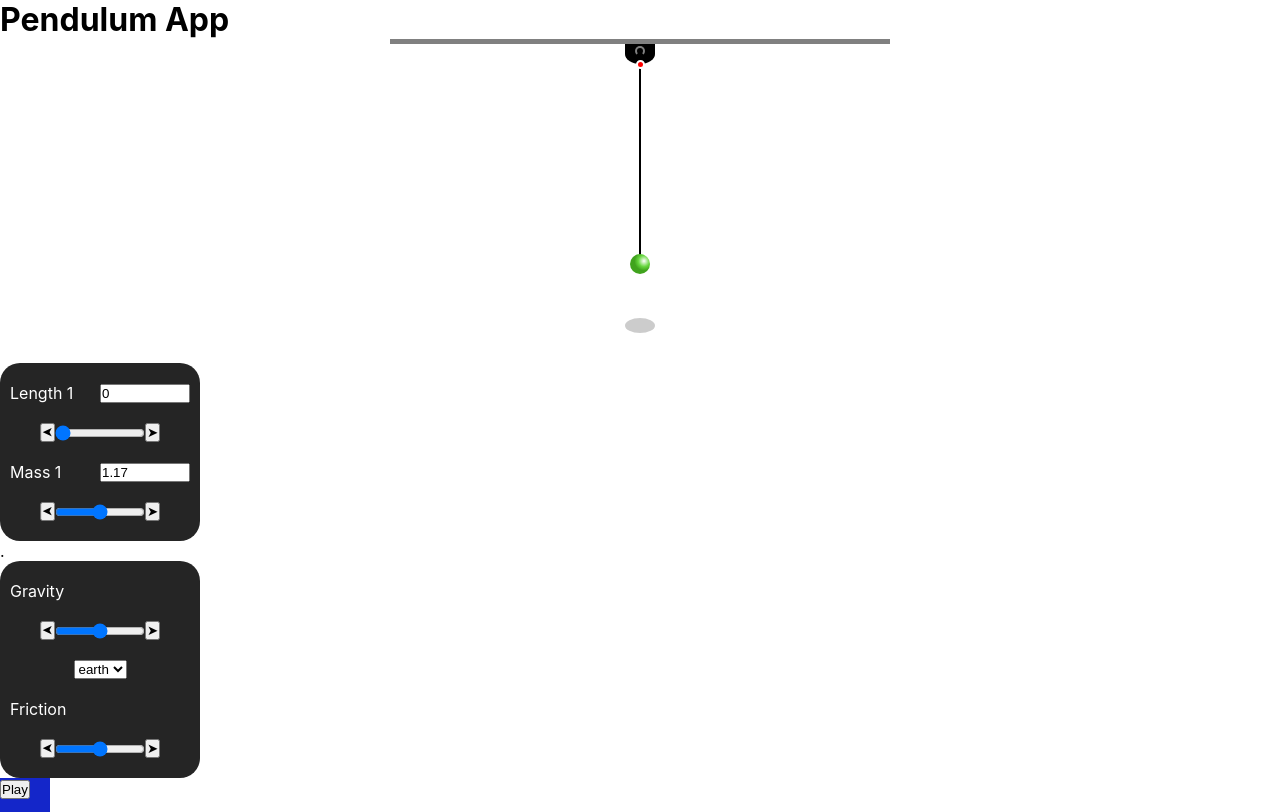
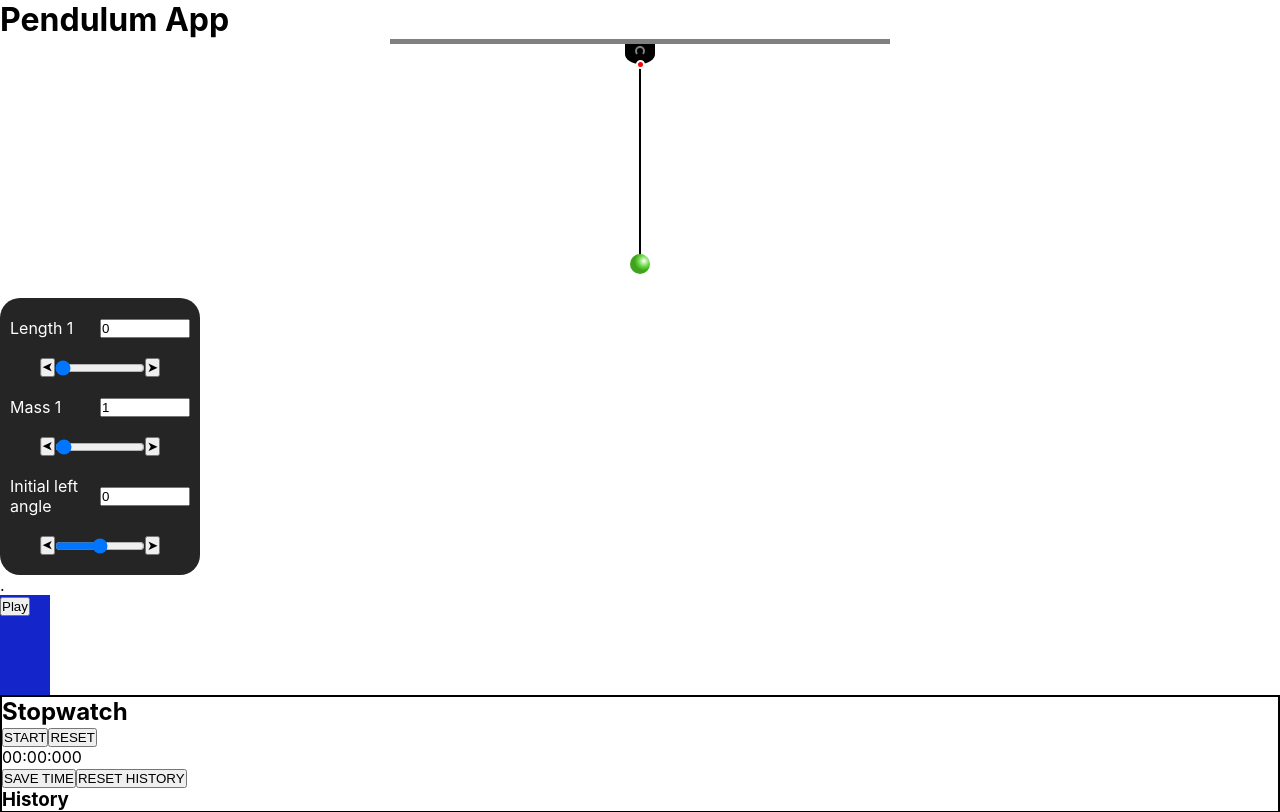
Before and after one commit to jganz6/pendulum-app, a React (Create React App) app: page / in a window 1280 px wide. Shown: the top 812 px of the page. Built offline with nearby package versions, Linux system fonts and the light colour scheme.

Commit message:
implement

```diff
--- a/src/App.js
+++ b/src/App.js
@@ -1,6 +1,6 @@
-import React, { useState } from "react";
+import React, { useState, useEffect } from "react";
 import SettingsMass from "./components/SettingsMass";
-import SettingsGravity from "./components/SettingsGravity";
+// import SettingsGravity from "./components/SettingsGravity";
 import Ruller from "./components/Ruller";
 import ObjectItem from "./components/ObjectItem";
 import Pendulum from "./components/Pendulum";
@@ -8,18 +8,43 @@ import Stopwatch from "./components/Stopwatch";
 
 function App() {
   const [objLength, setObjLength] = useState(0);
+  const [objLeftAngle, setObjLeftAngle] = useState(0);
+  const [amplitudoPlus, setAmplitudoPlus] = useState(0);
+  const [amplitudoMinus, setAmplitudoMinus] = useState(0);
+  const [objMass, setObjMass] = useState(1);
   const [playPendulum, setPlayPendulum] = useState(false);
+  useEffect(() => {
+    if (objLeftAngle <= 0) {
+      setAmplitudoPlus(-Math.abs(objLeftAngle));
+      setAmplitudoMinus(Math.abs(objLeftAngle));
+    } else {
+      setAmplitudoPlus(Math.abs(objLeftAngle));
+      setAmplitudoMinus(-Math.abs(objLeftAngle));
+    }
+  }, [objLeftAngle]);
   return (
     <div className="App">
       <h1>Pendulum App</h1>
-      <Pendulum objLength={objLength} playPendulum={playPendulum} />
+      <Pendulum
+        objLength={objLength}
+        playPendulum={playPendulum}
+        objMass={objMass}
+        objLeftAngle={objLeftAngle}
+        amplitudoPlus={amplitudoPlus}
+        amplitudoMinus={amplitudoMinus}
+      />
       <SettingsMass
+        objLeftAngle={objLeftAngle}
+        setObjLeftAngle={(angl) => setObjLeftAngle(angl)}
+        objMass={objMass}
+        setObjMass={(mass) => setObjMass(mass)}
         objLength={objLength}
         setObjLength={(length) => setObjLength(length)}
       />
       <div>{"     ."}</div>
-      <SettingsGravity />
+      {/* <SettingsGravity /> */}
       <ObjectItem
+        setObjLeftAngle={(angl) => setObjLeftAngle(angl)}
         playPendulum={playPendulum}
         setPlayPendulum={(choice) => setPlayPendulum(choice)}
       />
--- a/src/components/ObjectItem.js
+++ b/src/components/ObjectItem.js
@@ -3,7 +3,11 @@ import "./../styles/ObjectItem.css";
 
 function ObjectItem(props) {
   const obj = "block";
-  const { playPendulum, setPlayPendulum } = props;
+  const { playPendulum, setPlayPendulum, setObjLeftAngle } = props;
+  const stopPendulum = () => {
+    setPlayPendulum(false);
+    setObjLeftAngle(0);
+  };
   return (
     <div
       className={
@@ -16,7 +20,7 @@ function ObjectItem(props) {
     >
       <button
         onClick={() => {
-          playPendulum ? setPlayPendulum(false) : setPlayPendulum(true);
+          playPendulum ? stopPendulum() : setPlayPendulum(true);
         }}
       >
         {playPendulum ? "Stop" : "Play"}
--- a/src/components/Pendulum.js
+++ b/src/components/Pendulum.js
@@ -1,8 +1,42 @@
-import React from "react";
+import React, { useState, useEffect } from "react";
 import "./../styles/Pendulum.css";
 function Pendulum(props) {
-  console.log(props.objLength);
+  const { amplitudoPlus, amplitudoMinus } = props;
+  const [periode, setPeriode] = useState(3);
+  const objForm = "circle"; //circle || rectangle || block
+  useEffect(() => {
+    let lngth = props.objLength / 400;
+    setPeriode((Math.PI / Math.sqrt(9.81 / lngth)) * 2);
+  }, [props.objLength]);
   return (
+    <>
+      <style>
+        {`
+      @keyframes moveIt {
+        0%,
+        100% {
+          transform: rotate(${amplitudoPlus}deg);
+        }
+        50% {
+          transform: rotate(${amplitudoMinus}deg);
+        }
+      }
+
+      @keyframes moveShade {
+        0% {
+          transform: translateX(-220px) scale(1.4, 0.5);
+          filter: blur(20px);
+        }
+        50% {
+          filter: blur(3px);
+        }
+        100% {
+          transform: translateX(220px) scale(1.4, 0.5);
+          filter: blur(20px);
+        }
+      }
+      `}
+      </style>
       <div className="base">
         <div className="holder"></div>
         <div
@@ -11,22 +45,33 @@ function Pendulum(props) {
             props.objLength && props.playPendulum
               ? {
                   height: `${props.objLength + "px"}`,
+                  transform: `rotate(${props.objLeftAngle}deg)`,
                   animationName: "moveIt",
-                animationDuration: "2.5s",
+                  animationDuration: `${periode}s`,
                   animationTimingFunction: "ease-in-out",
                   animationIterationCount: "infinite",
                 }
               : props.objLength && !props.playPendulum
               ? {
                   height: `${props.objLength + "px"}`,
+                  transform: `rotate(${props.objLeftAngle}deg)`,
                 }
-            : null
+              : { transform: `rotate(${props.objLeftAngle}deg)` }
           }
         >
           <div className="knob"></div>
-        <div className="pendulum"></div>
+          <div
+            className="pendulum"
+            style={
+              objForm === "circle"
+                ? { borderRadius: "50%" }
+                : objForm === "block"
+                ? { height: "40px" }
+                : null
+            }
+          ></div>
         </div>
-      <div
+        {/* <div
           className="shadow"
           style={
             props.playPendulum
@@ -39,8 +84,9 @@ function Pendulum(props) {
                 }
               : null
           }
-      ></div>
+        ></div> */}
       </div>
+    </>
   );
 }
 
--- a/src/components/SettingsMass.js
+++ b/src/components/SettingsMass.js
@@ -2,7 +2,14 @@ import React from "react";
 import "./../styles/SettingsMass.css";
 
 function SettingsMass(props) {
-  const { objLength, setObjLength } = props;
+  const {
+    objLength,
+    setObjLength,
+    objMass,
+    setObjMass,
+    objLeftAngle,
+    setObjLeftAngle,
+  } = props;
   return (
     <div className="settings-container">
       <form>
@@ -25,6 +32,8 @@ function SettingsMass(props) {
             type="range"
             value={objLength}
             onChange={(e) => setObjLength(e.target.value)}
+            min="0"
+            max="400"
           />
           <button>&#10148;</button>
         </div>
@@ -32,11 +41,48 @@ function SettingsMass(props) {
           <label className="item2-row" htmlFor="mass1">
             Mass 1
           </label>
-          <input name="mass1" className="item2-row" value="1.17" />
+          <input
+            name="mass1"
+            className="item2-row"
+            value={objMass}
+            onChange={(e) => setObjMass(e.target.value)}
+          />
         </div>
         <div className="item-settings">
           <button style={{ transform: "rotate(180deg)" }}>&#10148;</button>
-          <input name="rangeLength" className="item2-row" type="range" />
+          <input
+            name="rangeLength"
+            className="item2-row"
+            type="range"
+            value={objMass}
+            onChange={(e) => setObjMass(e.target.value)}
+          />
+          <button>&#10148;</button>
+        </div>
+        <div className="item-settings">
+          <label className="item2-row" htmlFor="length1">
+            Initial left angle
+          </label>
+          <input
+            name="leftAngle"
+            className="item2-row"
+            value={objLeftAngle}
+            onChange={(e) => setObjLeftAngle(e.target.value)}
+            min="-90"
+            max="90"
+          />
+        </div>
+        <div className="item-settings">
+          <button style={{ transform: "rotate(180deg)" }}>&#10148;</button>
+          <input
+            name="rangeLeftAngle"
+            className="item2-row"
+            type="range"
+            value={objLeftAngle}
+            onChange={(e) => setObjLeftAngle(e.target.value)}
+            min="-90"
+            max="90"
+          />
           <button>&#10148;</button>
         </div>
       </form>
--- a/src/styles/Pendulum.css
+++ b/src/styles/Pendulum.css
@@ -88,7 +88,6 @@
     #66d63e 30%,
     #40a31d 50%
   );
-  border-radius: 50%;
   position: absolute;
   bottom: -10px;
   left: -9px;
@@ -102,27 +101,3 @@
   margin: 50px auto 0;
   /* animation: moveShade 1.25s ease-in-out alternate infinite; */
 }
-
-@keyframes moveIt {
-  0%,
-  100% {
-    transform: rotate(45deg);
-  }
-  50% {
-    transform: rotate(-45deg);
-  }
-}
-
-@keyframes moveShade {
-  0% {
-    transform: translateX(-220px) scale(1.4, 0.5);
-    filter: blur(20px);
-  }
-  50% {
-    filter: blur(3px);
-  }
-  100% {
-    transform: translateX(220px) scale(1.4, 0.5);
-    filter: blur(20px);
-  }
-}
```
Lines whose indentation alone changed are shown as unchanged.
